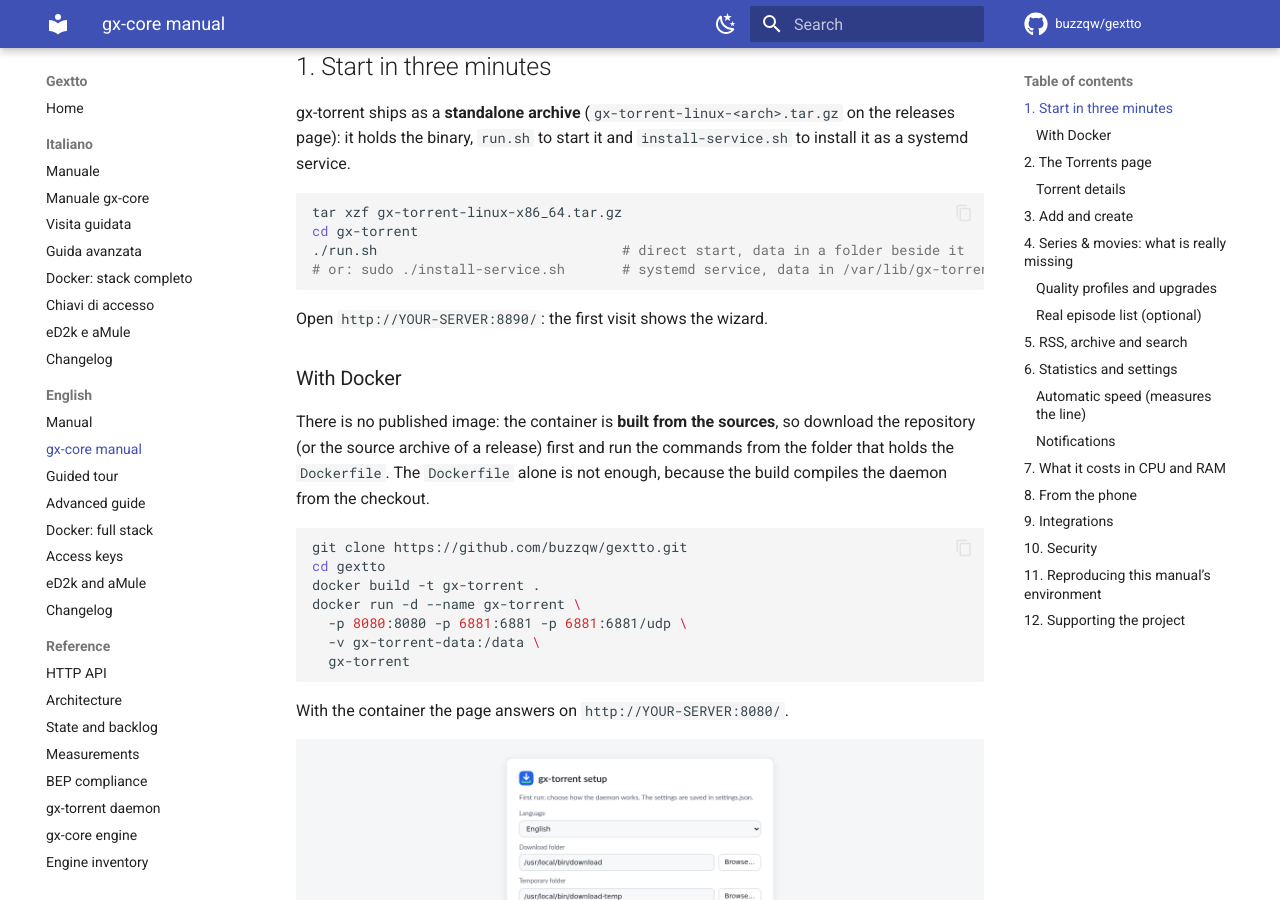
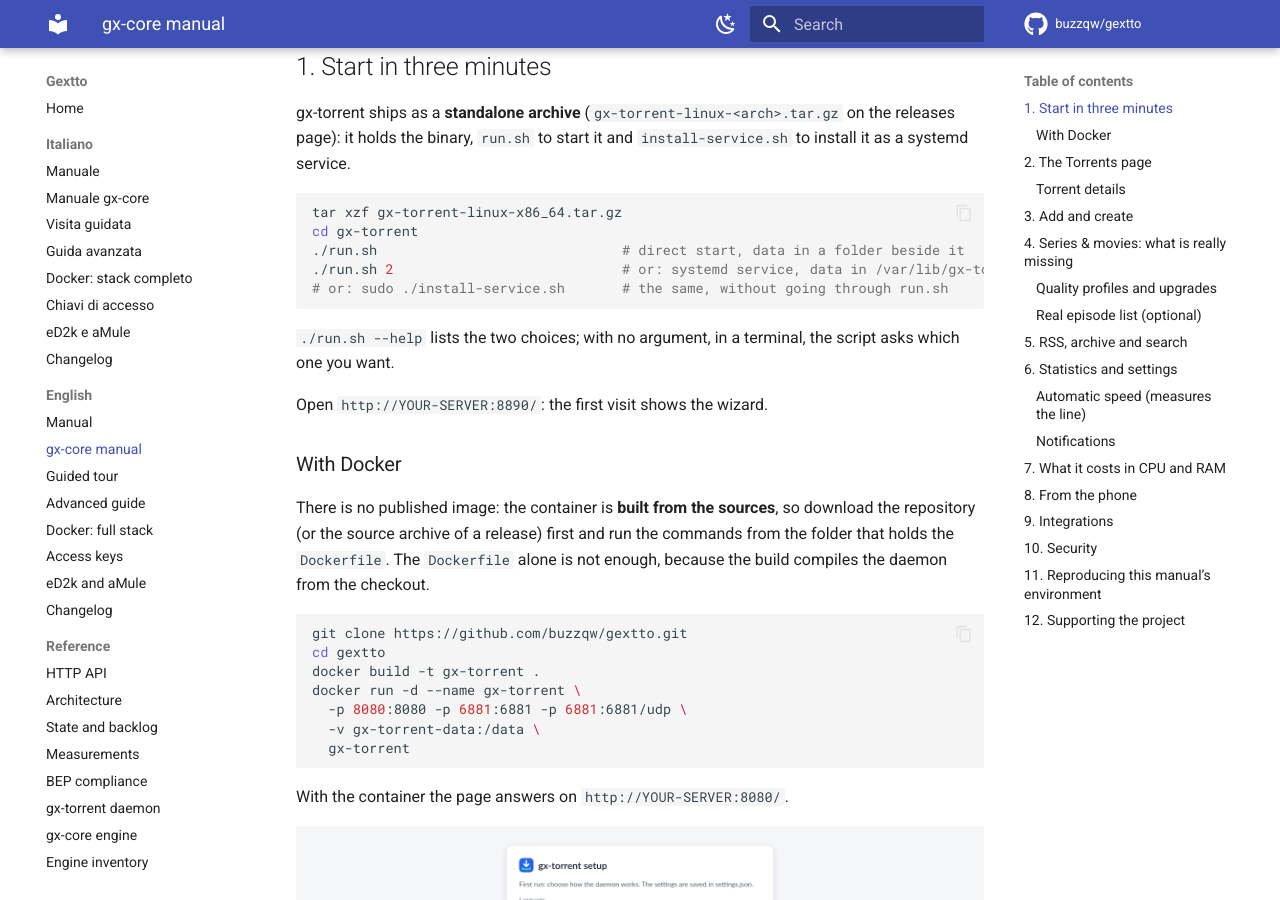
Before and after one commit to buzzqw/gextto, an MkDocs documentation site: the page built from docs/GXCORE-MANUAL.en.md, in a window 1280 px wide and 900 px high, scrolled down 366 px. Built offline with MkDocs 1.6.1 and Material for MkDocs 9.7.7, drawn with Linux system fonts in a browser that asks for light colours; comment, search, counter and statistics services are not loaded.

Commit message:
Take the archive launcher's choice as an argument
`./run.sh 1` handed the "1" to the daemon, which ignores an argument it does
not know: the choice looked ignored and the program started (or failed on the
ports) as if nothing had been chosen.

The launcher of both archives now reads the choice, rejects an unknown number
instead of starting, asks again when the answer is neither 1 nor 2, and refuses
option 2 when install-service.sh is not in the archive instead of quietly
starting the daemon.

The port-conflict error now says which address is taken, which service holds it
and how to move this copy to other ports, because a person who runs the
download while their Gextto is already running saw only "already in use".

The installer self-test builds both archives from a stand-in binary and drives
their run.sh: --help, an unknown choice, option 1, no terminal (the systemd
unit) and option 2 without the installer.

````diff
--- a/docs/GXCORE-MANUAL.en.md
+++ b/docs/GXCORE-MANUAL.en.md
@@ -22,8 +22,12 @@
 tar xzf gx-torrent-linux-x86_64.tar.gz
 cd gx-torrent
 ./run.sh                              # direct start, data in a folder beside it
-# or: sudo ./install-service.sh       # systemd service, data in /var/lib/gx-torrent
+./run.sh 2                            # or: systemd service, data in /var/lib/gx-torrent
+# or: sudo ./install-service.sh       # the same, without going through run.sh
 ```
+
+`./run.sh --help` lists the two choices; with no argument, in a terminal, the
+script asks which one you want.
 
 Open `http://YOUR-SERVER:8890/`: the first visit shows the wizard.
 
````
Also changed, not shown: changelog.en.md (+1 -0 lines), changelog.md (+1 -0 lines), docs/GXCORE-MANUAL.it.md (+5 -1 lines), 5 other files.
